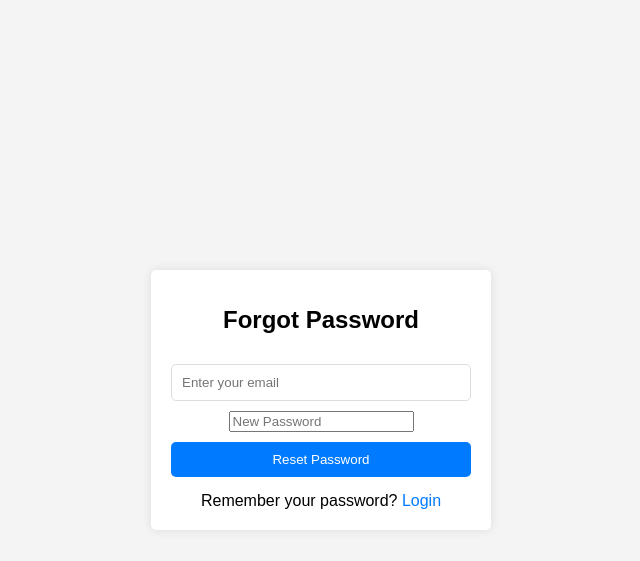
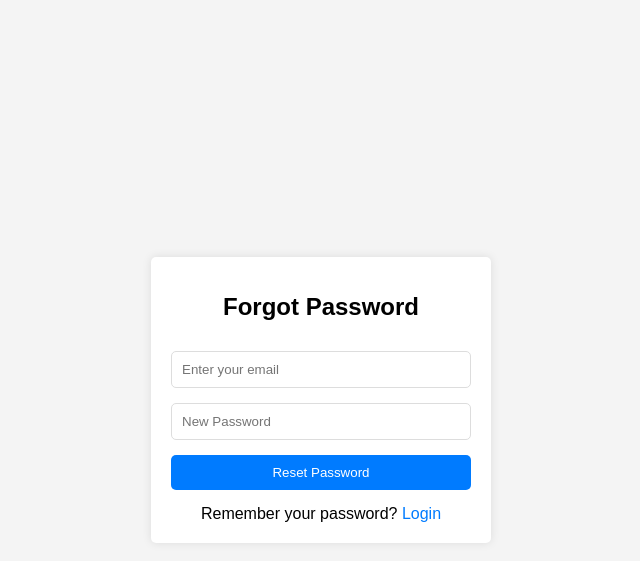
Before and after one commit to RO-HIT17/Flask_TODO_V3, a Flask app: page /forgot in a window 1280 px wide. Shown: the top 561 px of the page, without its empty margins (319-959 px from the left). Run offline with Flask 3, Linux system fonts and the light colour scheme.

Commit message:
fixed css

```diff
--- a/static/forgot_password.css
+++ b/static/forgot_password.css
@@ -24,15 +24,16 @@ body {
     font-size: 24px;
 }
 
-.forgot-password-container input[type="email"] {
+.forgot-password-container input[type="email"],
+.forgot-password-container input[type="password"]  {
     width: 100%;
     padding: 10px;
     margin: 10px 0;
+    margin-bottom: 5px;
     border: 1px solid #ddd;
     border-radius: 5px;
     box-sizing: border-box;
 }
-
 .forgot-password-container button {
     width: 100%;
     padding: 10px;
```
